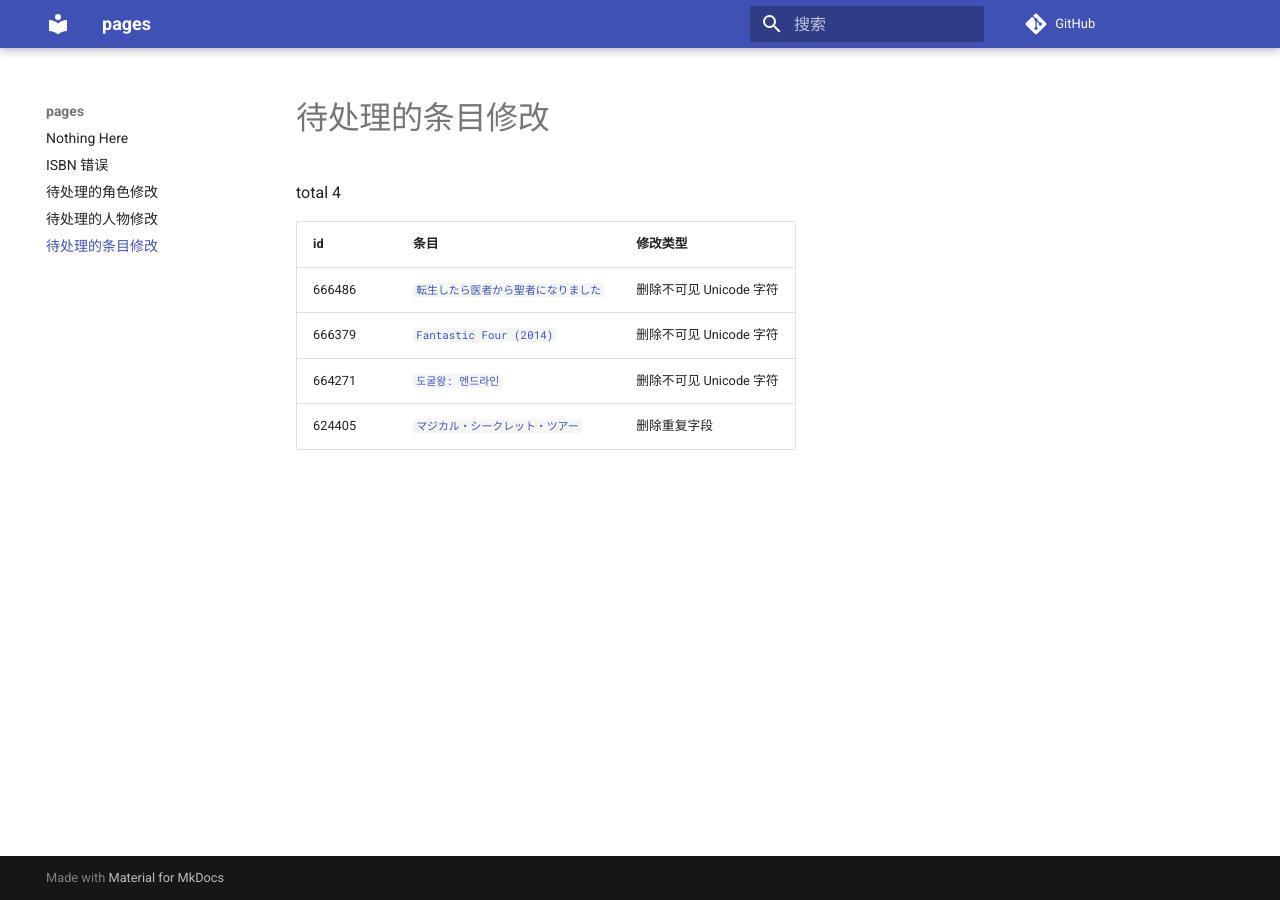
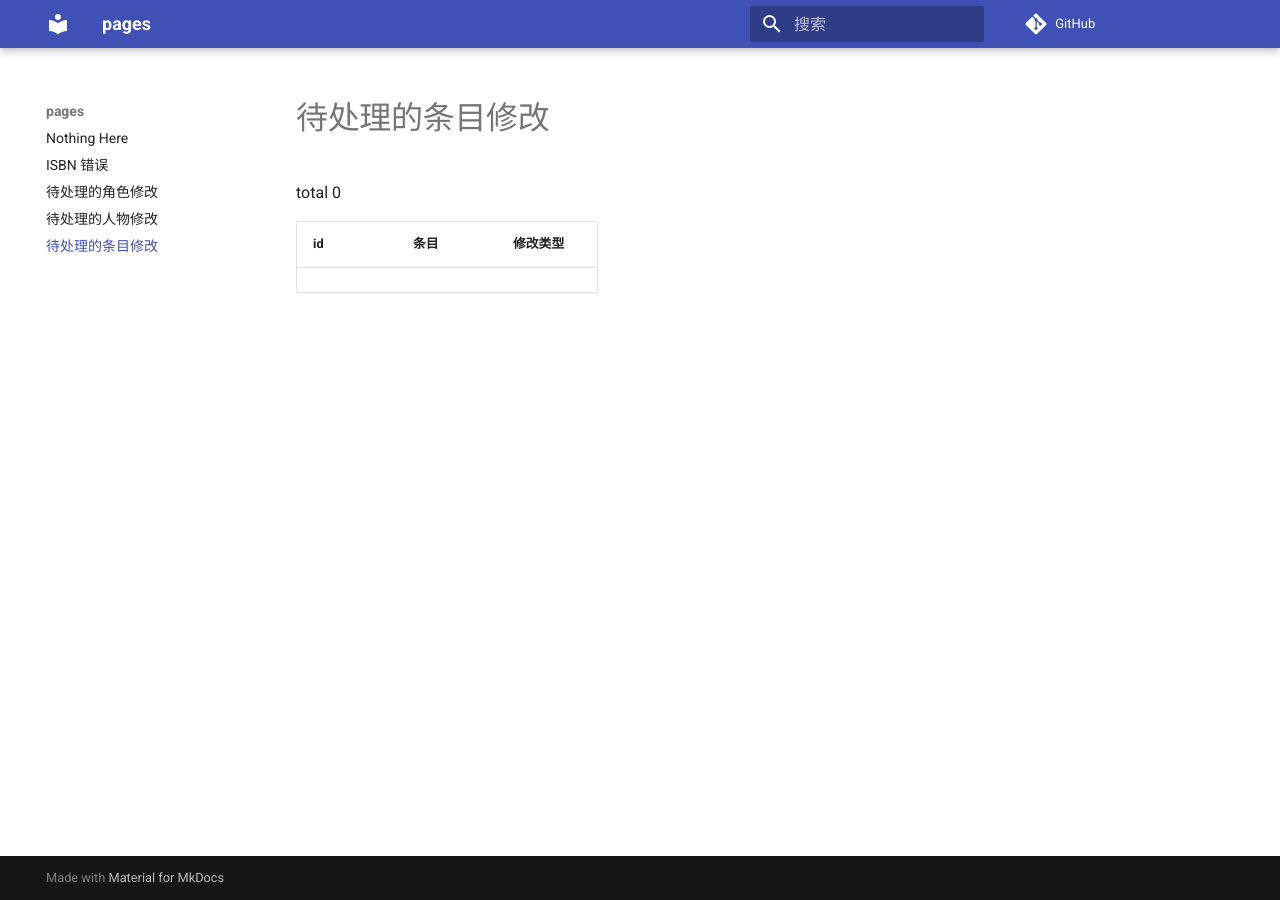
Before and after one commit to trim21/bangumi-pages, an MkDocs documentation site: the page built from docs/pending-subject-changes.md, in a window 1280 px wide. Built offline with MkDocs 1.6.1 and Material for MkDocs 9.7.7, drawn with Linux system fonts in a browser that asks for light colours; comment, search, counter and statistics services are not loaded.

Commit message:
update pending-changes.md

```diff
--- a/docs/pending-subject-changes.md
+++ b/docs/pending-subject-changes.md
@@ -1,10 +1,6 @@
 # 待处理的条目修改
 
-total 4
+total 0
 
 | id | 条目 | 修改类型 |
 | --- | --- | --- |
-| 666486 | [`転生したら医者から聖者になりました`](https://bgm.tv/subject/666486) | 删除不可见 Unicode 字符 |
-| 666379 | [`Fantastic Four (2014)`](https://bgm.tv/subject/666379) | 删除不可见 Unicode 字符 |
-| 664271 | [`도굴왕: 엔드라인`](https://bgm.tv/subject/664271) | 删除不可见 Unicode 字符 |
-| 624405 | [`マジカル・シークレット・ツアー`](https://bgm.tv/subject/624405) | 删除重复字段 |
```
